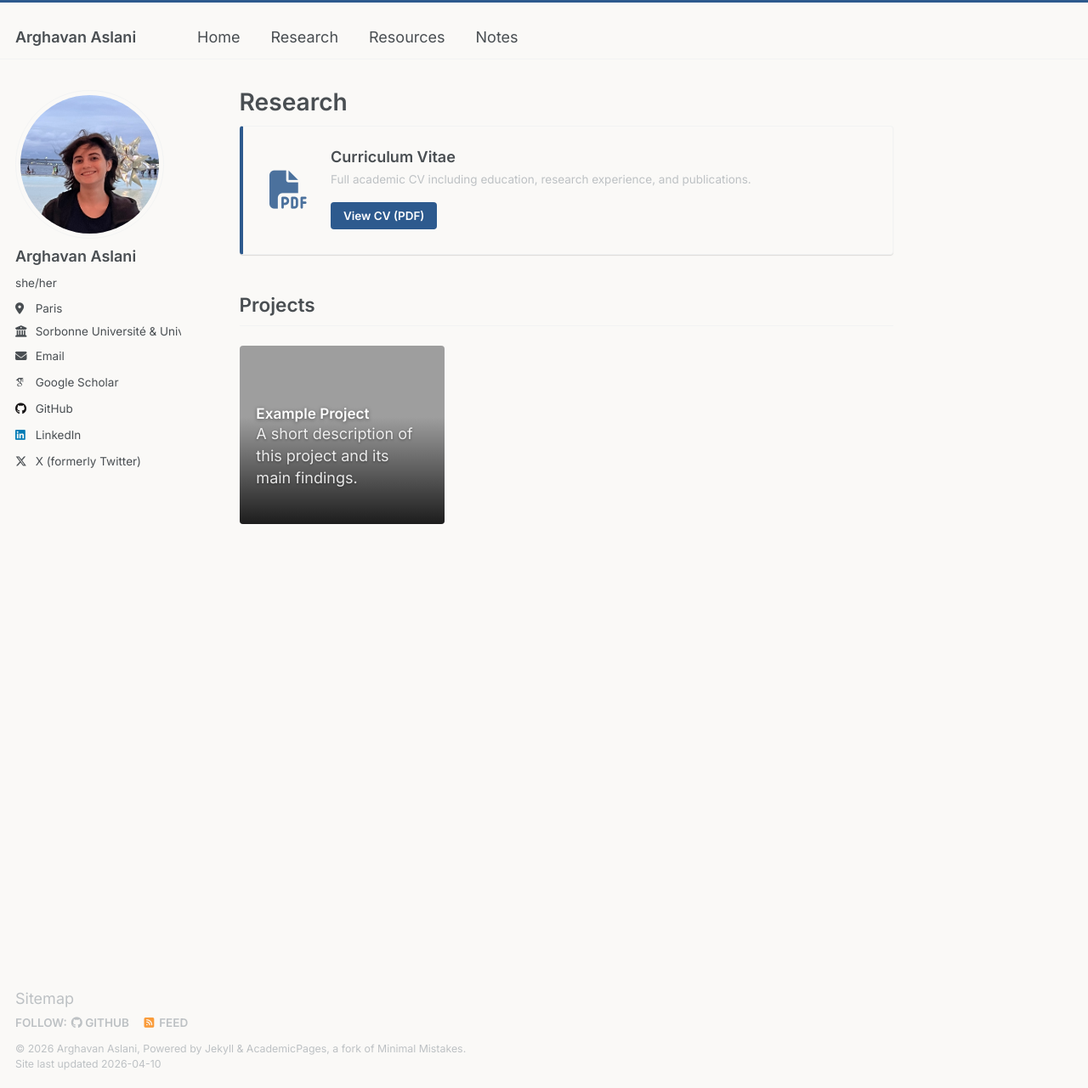
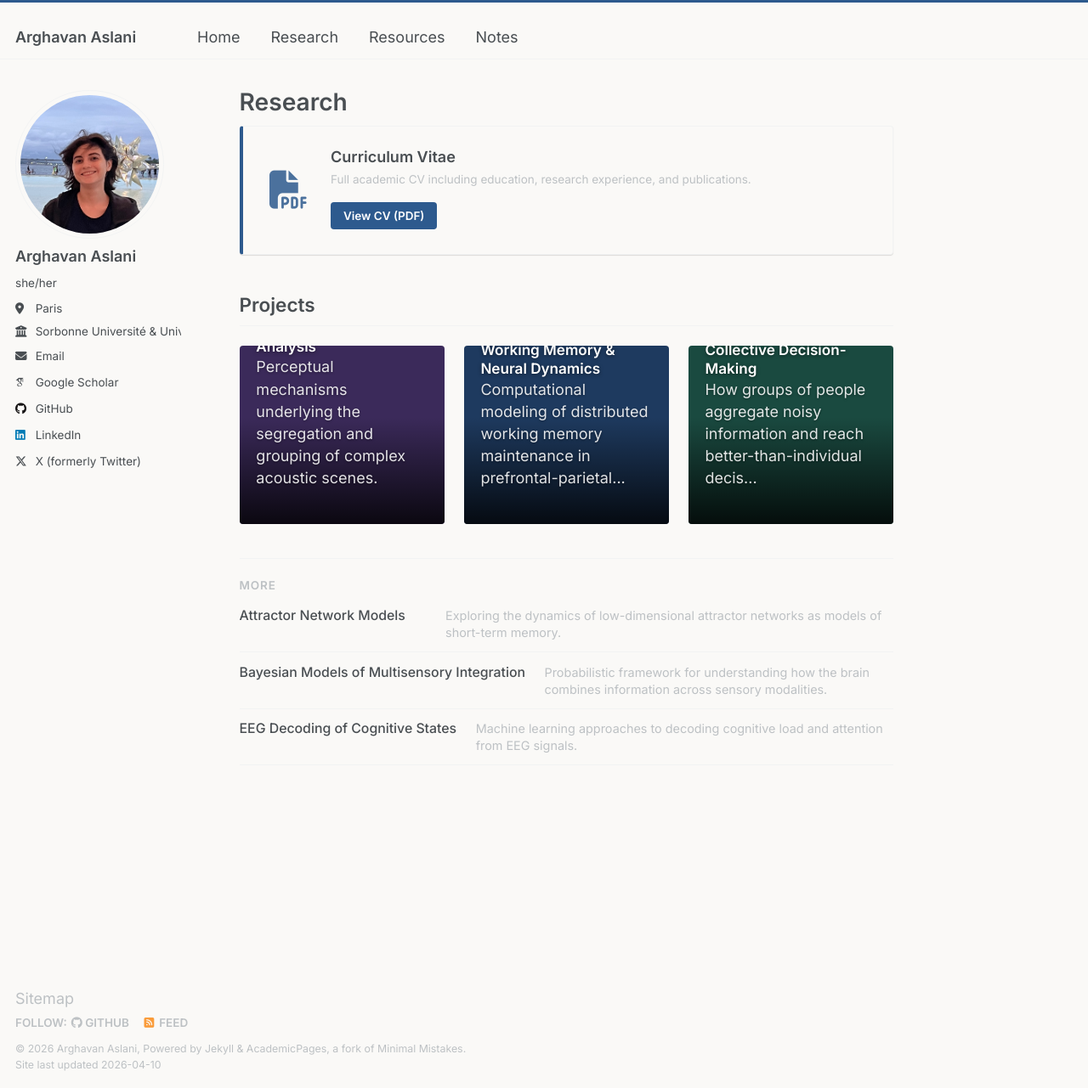
Before and after one commit to arghavanaslani/arghavanaslani.github.io, a Jekyll site: the page built from _pages/research.html, in a window 1280 px wide and 1281 px high. Shown: the whole window at 85% size. Built offline with Jekyll 4.4.1, drawn with Linux system fonts in a browser that asks for light colours; some web fonts are replaced.

Commit message:
Add 6 placeholder projects: 3 featured grid + 3 compact list

```diff
--- a/_pages/research.html
+++ b/_pages/research.html
@@ -21,19 +21,38 @@ author_profile: true
 <section class="research__projects">
   <h2>Projects</h2>
 
-  {% if site.projects.size > 0 %}
+  {% assign featured = site.projects | where: "featured", true | sort: "date" | reverse %}
+  {% assign other    = site.projects | where_exp: "p", "p.featured != true" | sort: "date" | reverse %}
+
+  {% if featured.size > 0 %}
   <div class="project-grid">
-    {% for project in site.projects %}
-    <a href="{{ base_path }}{{ project.url }}" class="project-card" {% if project.header.teaser %}style="background-image: url('{{ base_path }}{{ project.header.teaser }}')"{% endif %}>
-      <div class="project-card__overlay">
-        <h3 class="project-card__title">{{ project.title }}</h3>
-        {% if project.excerpt %}<p class="project-card__excerpt">{{ project.excerpt | truncate: 90 }}</p>{% endif %}
-      </div>
+    {% for project in featured %}
+      {% assign bg = "" %}
+      {% if project.header.teaser %}
+        {% assign bg = "background-image:url('" | append: base_path | append: project.header.teaser | append: "')" %}
+      {% elsif project.header.color %}
+        {% assign bg = "background-color:" | append: project.header.color %}
+      {% endif %}
+      <a href="{{ base_path }}{{ project.url }}" class="project-card" {% if bg != "" %}style="{{ bg }}"{% endif %}>
+        <div class="project-card__overlay">
+          <h3 class="project-card__title">{{ project.title }}</h3>
+          {% if project.excerpt %}<p class="project-card__excerpt">{{ project.excerpt | truncate: 90 }}</p>{% endif %}
+        </div>
+      </a>
+    {% endfor %}
+  </div>
+  {% endif %}
+
+  {% if other.size > 0 %}
+  <div class="project-list">
+    <h3 class="project-list__heading">More</h3>
+    {% for project in other %}
+    <a href="{{ base_path }}{{ project.url }}" class="project-list-item">
+      <span class="project-list-item__title">{{ project.title }}</span>
+      <span class="project-list-item__excerpt">{{ project.excerpt | truncate: 120 }}</span>
     </a>
     {% endfor %}
   </div>
-  {% else %}
-  <p class="research__empty">Projects coming soon.</p>
   {% endif %}
 
 </section>
--- /dev/null
+++ b/_projects/auditory-perception.md
@@ -0,0 +1,21 @@
+---
+title: "Auditory Scene Analysis"
+excerpt: "Perceptual mechanisms underlying the segregation and grouping of complex acoustic scenes."
+collection: projects
+featured: true
+date: 2024-10-01
+header:
+  color: "#3b2a5a"
+---
+
+## Overview
+
+Research at the Perceptual Systems Lab, ENS Paris, with Christian Lorenzi.
+
+## Methods
+
+Psychoacoustics, computational auditory models.
+
+## Results
+
+Coming soon.
--- /dev/null
+++ b/_projects/bayesian-perception.md
@@ -0,0 +1,13 @@
+---
+title: "Bayesian Models of Multisensory Integration"
+excerpt: "Probabilistic framework for understanding how the brain combines information across sensory modalities."
+collection: projects
+featured: false
+date: 2023-01-01
+header:
+  color: "#2e3d48"
+---
+
+## Overview
+
+Computational exploration of multisensory Bayesian inference.
--- /dev/null
+++ b/_projects/crowd-cognition.md
@@ -0,0 +1,21 @@
+---
+title: "Collective Decision-Making"
+excerpt: "How groups of people aggregate noisy information and reach better-than-individual decisions."
+collection: projects
+featured: true
+date: 2023-04-01
+header:
+  color: "#1a4a40"
+---
+
+## Overview
+
+Research at the Crowd Cognition Lab, LMU Munich, with Ophelia Deroy & Bahador Bahrami.
+
+## Methods
+
+Behavioral experiments, Bayesian modeling, signal detection theory.
+
+## Results
+
+Coming soon.
--- /dev/null
+++ b/_projects/eeg-analysis.md
@@ -0,0 +1,13 @@
+---
+title: "EEG Decoding of Cognitive States"
+excerpt: "Machine learning approaches to decoding cognitive load and attention from EEG signals."
+collection: projects
+featured: false
+date: 2022-09-01
+header:
+  color: "#3d3020"
+---
+
+## Overview
+
+Applying classification methods to electrophysiological data.
--- a/_projects/example-project.md
+++ /dev/null
@@ -1,26 +0,0 @@
----
-title: "Example Project"
-excerpt: "A short description of this project and its main findings."
-collection: projects
-date: 2024-01-01
-header:
-  teaser: /images/your-project-figure.png
----
-
-## Overview
-
-Describe what the project is about here.
-
-## Methods
-
-Explain the approach, tools, or techniques used.
-
-## Results
-
-Share key findings, graphs, or visualizations here.
-
-![Figure 1](/images/your-figure.png)
-
-## Code
-
-Link to the repository or include snippets.
--- /dev/null
+++ b/_projects/network-models.md
@@ -0,0 +1,13 @@
+---
+title: "Attractor Network Models"
+excerpt: "Exploring the dynamics of low-dimensional attractor networks as models of short-term memory."
+collection: projects
+featured: false
+date: 2024-03-01
+header:
+  color: "#2a3d2e"
+---
+
+## Overview
+
+Theoretical neuroscience project on the geometry of memory representations.
--- /dev/null
+++ b/_projects/working-memory.md
@@ -0,0 +1,21 @@
+---
+title: "Working Memory & Neural Dynamics"
+excerpt: "Computational modeling of distributed working memory maintenance in prefrontal-parietal circuits."
+collection: projects
+featured: true
+date: 2024-09-01
+header:
+  color: "#1e3a5f"
+---
+
+## Overview
+
+Investigating the distributed mechanisms of working memory at the Neuromodulation Institute, Paris.
+
+## Methods
+
+Spiking neural network models, multi-area recurrent networks.
+
+## Results
+
+Coming soon.
--- a/_sass/layout/_project-grid.scss
+++ b/_sass/layout/_project-grid.scss
@@ -139,3 +139,57 @@
   color: var(--global-text-color-light);
   font-style: italic;
 }
+
+
+/* ==========================================================================
+   PROJECT LIST (smaller projects)
+   ========================================================================== */
+
+.project-list {
+  margin-top: 2.25rem;
+  border-top: 1px solid var(--global-border-color);
+  padding-top: 0.5rem;
+
+  &__heading {
+    margin: 0.75rem 0 0.25rem;
+    font-size: $type-size-6;
+    font-weight: 600;
+    text-transform: uppercase;
+    letter-spacing: 0.06em;
+    color: var(--global-text-color-light);
+  }
+}
+
+.project-list-item {
+  display: flex;
+  align-items: baseline;
+  gap: 1.25rem;
+  padding: 0.65rem 0;
+  border-bottom: 1px solid var(--global-border-color);
+  text-decoration: none !important;
+  color: var(--global-text-color);
+  transition: color 0.15s ease-in-out;
+
+  &:hover {
+    color: var(--global-link-color);
+
+    .project-list-item__title {
+      color: var(--global-link-color);
+    }
+  }
+
+  &__title {
+    font-size: 0.88rem;
+    font-weight: 500;
+    color: var(--global-text-color);
+    flex-shrink: 0;
+    min-width: 220px;
+    transition: color 0.15s ease-in-out;
+  }
+
+  &__excerpt {
+    font-size: 0.8rem;
+    color: var(--global-text-color-light);
+    line-height: 1.4;
+  }
+}
```
Also changed, not shown: _pages/about.md (+1 -1 lines).
